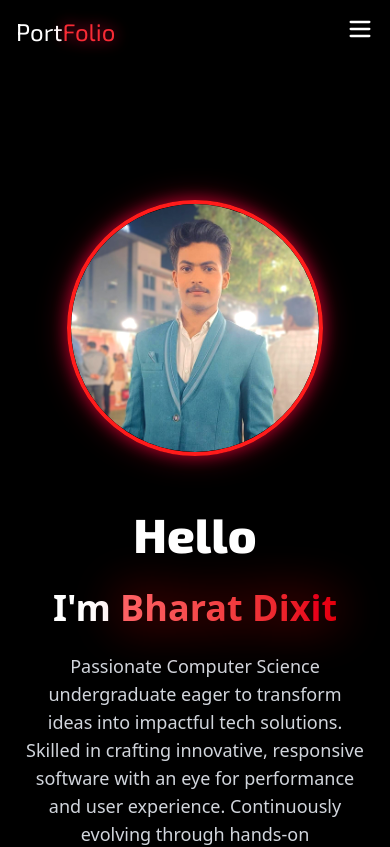
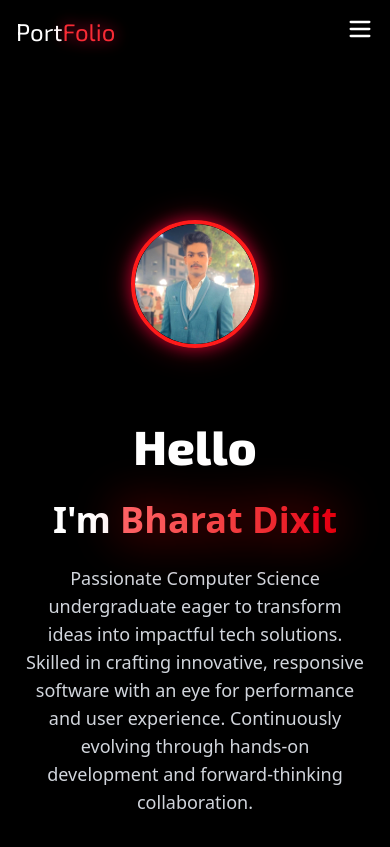
Before and after one commit to Bharat-dixit-0512/My-Portfolio, a React (Vite) app: page / in a window 390 px wide. Shown: the top 847 px of the page. Built offline with nearby package versions, Linux system fonts and the light colour scheme.

Commit message:
home image responsive

```diff
--- a/src/components/Home.jsx
+++ b/src/components/Home.jsx
@@ -28,7 +28,7 @@ const Home = () => {
           </a>
         </div>
 
-        <div className="neon-image-wrapper w-64 h-64">
+        <div className="neon-image-wrapper w-32 sm:w-40 md:w-52 lg:w-60 xl:w-64 h-32 sm:h-40 md:h-52 lg:h-60 xl:h-64 my-5">
           <img
             src="/MyPic.jpg"
             alt="Bharat Dixit"
```
